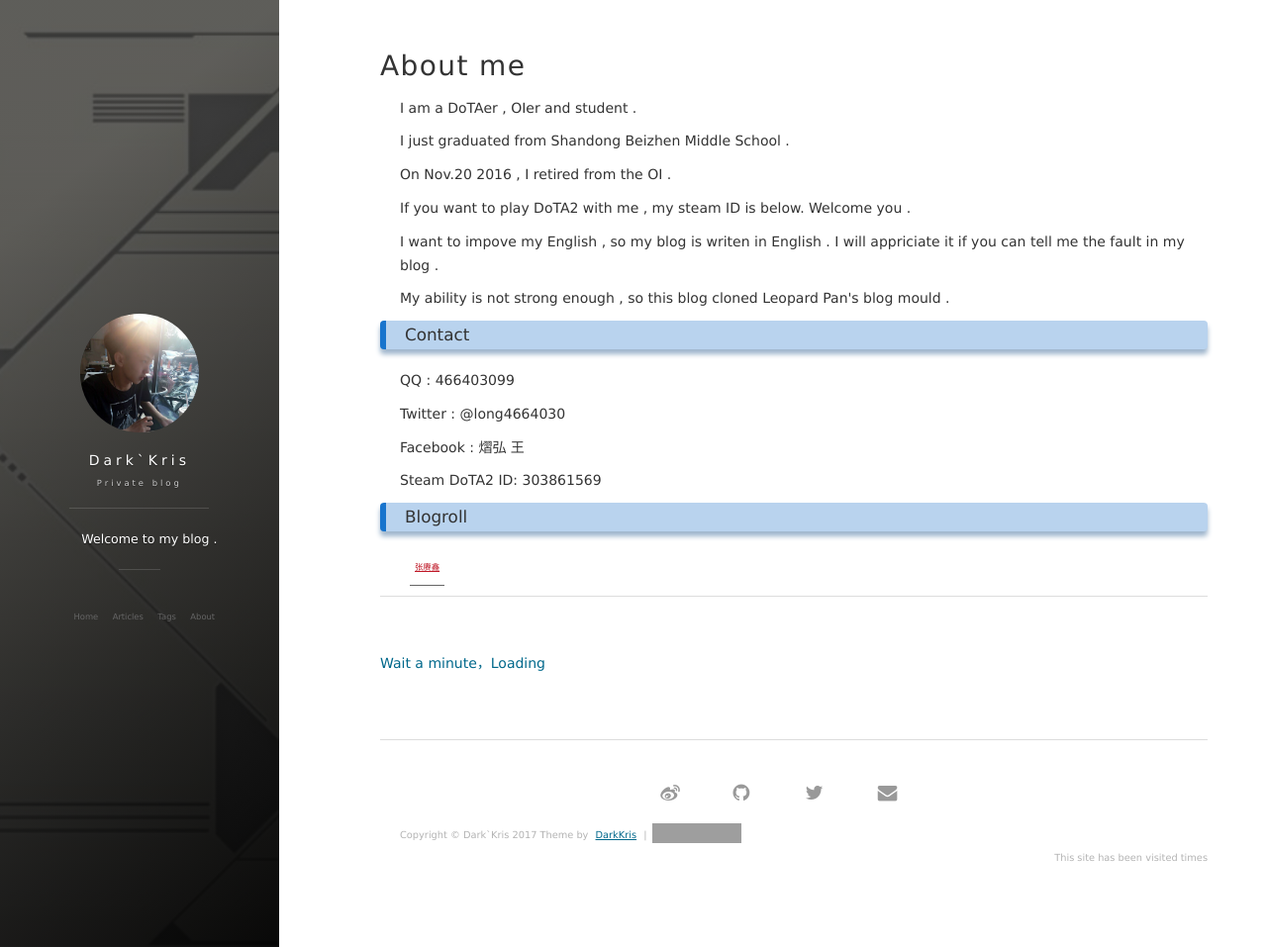
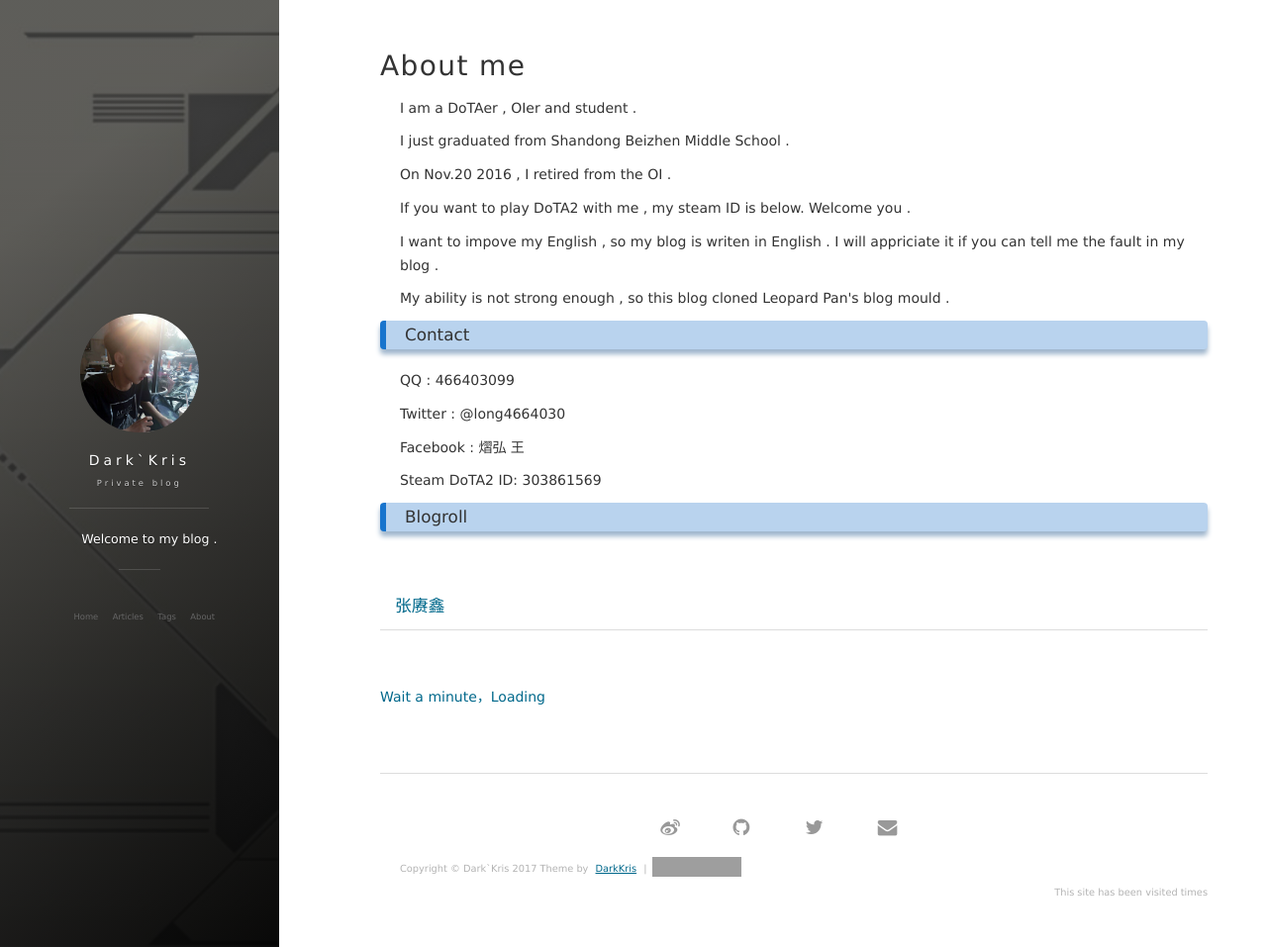
Before and after one commit to DeAntiWang/deantiwang.github.io, a Jekyll site: the page built from about.md, in a window 1280 px wide and 957 px high. Shown: the whole window at 99% size. Built offline with Jekyll 4.4.1, drawn with Linux system fonts in a browser that asks for light colours; nearby versions of some CDN libraries; comment, search, counter and statistics services are not loaded; grey boxes are pictures that could not be loaded.

Commit message:
update blogroll

```diff
--- a/about.md
+++ b/about.md
@@ -51,7 +51,7 @@ Steam DoTA2 ID: 303861569
 
 <p>
 
-<a href="https://blog.zhangone.top" class="btn btn-raised btn-default">张赓鑫</a>
+<a href="http://blog.zhangone.top/"><h4>张赓鑫</h4></a>
 
 <p>
 
```
